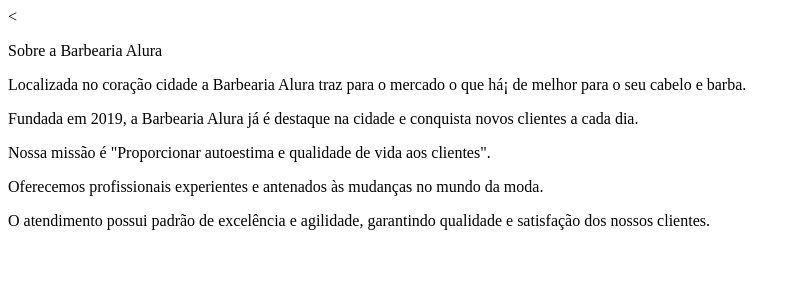
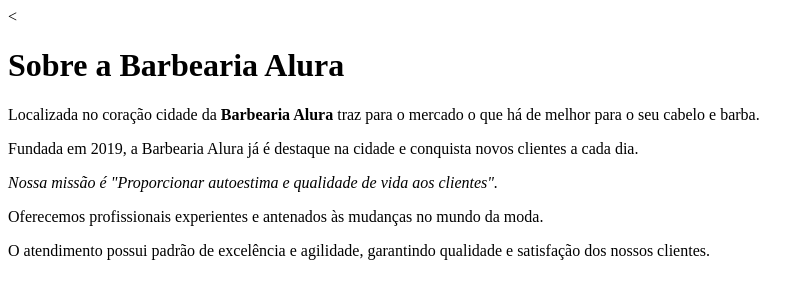
Before and after one commit to SARATATA/1DPCSARAROJAS, a plain HTML site: page index.html in a window 1280 px wide. Shown: the whole page, without its empty margins (0-810 px from the left). Drawn offline with Linux system fonts and the light colour scheme.

Commit message:
Add files via upload

```diff
--- a/index.html
+++ b/index.html
@@ -6,10 +6,10 @@
 	<title>BARBEARIA ALURA</title>
 </head>
 <body>
-    <p>Sobre a Barbearia Alura</p>
-<p>Localizada no coração cidade a Barbearia Alura traz para o mercado o que há¡ de melhor para o seu cabelo e barba.</p>
+    <h1>Sobre a Barbearia Alura</h1>
+<p>Localizada no coração cidade da <strong>Barbearia Alura</strong> traz para o mercado o que há de melhor para o seu cabelo e barba.</p>
 <p>Fundada em 2019, a Barbearia Alura já é destaque na cidade e conquista novos clientes a cada dia.</p>
-<p>Nossa missão é "Proporcionar autoestima e qualidade de vida aos clientes".</p>
+<p><i>Nossa missão é "Proporcionar autoestima e qualidade de vida aos clientes".</i></p>
 <p>Oferecemos profissionais experientes e antenados às mudanças no mundo da moda.</p>
 <p>O atendimento possui padrão de excelência e agilidade, garantindo qualidade e satisfação dos nossos clientes.</p>
 
```
